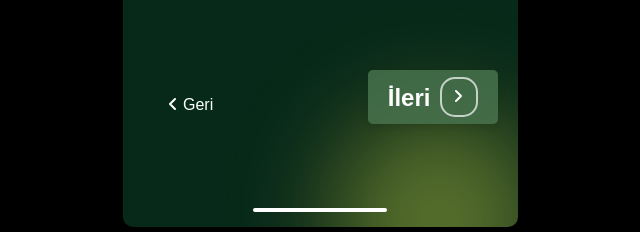
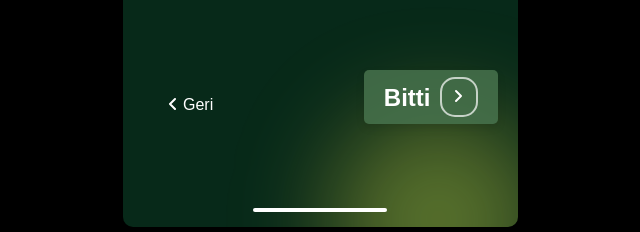
Before and after one commit to mehmetburakbaykal/eterna-case, a website: page working-hours.html in a window 1280 px wide. Shown: the part 581-813 px from the top of the page, 320-960 px from the left. Drawn offline with Linux system fonts and the light colour scheme.

Commit message:
text changed

```diff
--- a/working-hours.html
+++ b/working-hours.html
@@ -121,7 +121,7 @@
             </button>
 
             <button class="next-button" id="navigate-working-hours-page-button">
-                İleri
+                Bitti
                 <span class="icon">
                     <svg xmlns="http://www.w3.org/2000/svg" width="16" height="16" fill="none" stroke="currentColor"
                         stroke-width="2" stroke-linecap="round" stroke-linejoin="round">
```
